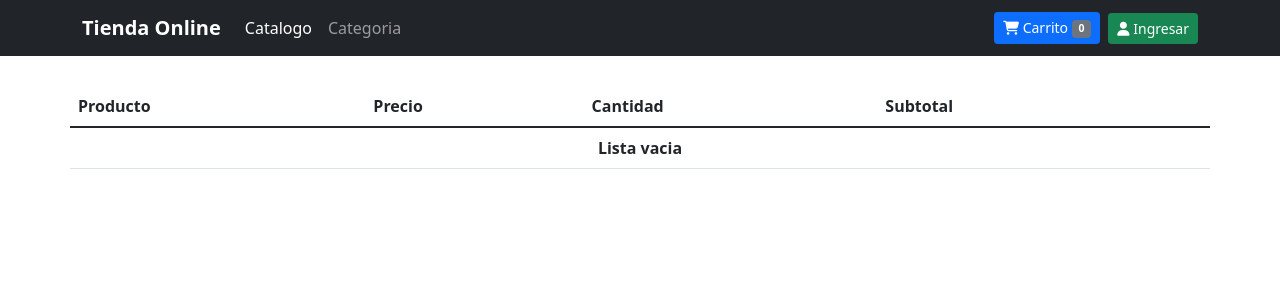
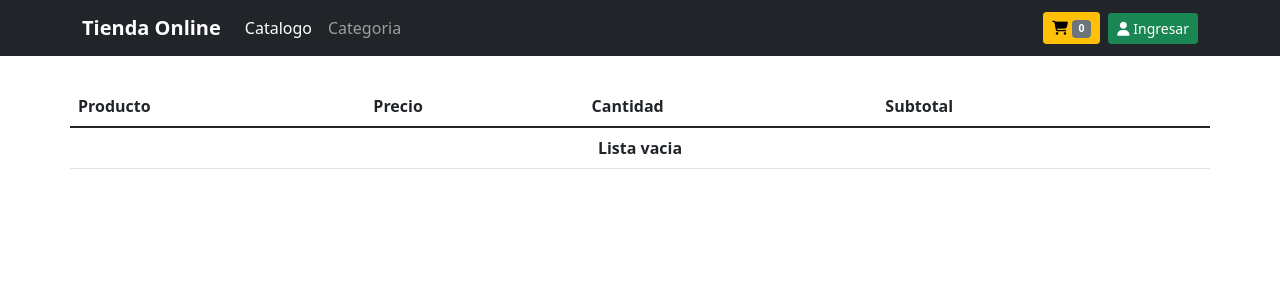
Before and after one commit to Jair-pi/tiendaOnline, a PHP site: page /tiendaOnline/checkout.php in a window 1280 px wide. Shown: the top 300 px of the page. Run offline with PHP 8.4, Linux system fonts and the light colour scheme; data that the repository does not hold is empty; some libraries are stand-ins or nearby versions.

Commit message:
actualizado

```diff
--- a/checkout.php
+++ b/checkout.php
@@ -86,7 +86,7 @@ if($productos != null){
                                 <div id="subtotal_<?php echo $_id; ?>" name="subtotal[]"><?php echo MONEDA . number_format($subtotal, 2, '.', ','); ?></div>
                             </td>
                             <td>
-                                <a id="eliminar" class="btn btn-warning btn-sm" data-bs-id="<?php echo $_id; ?>" data-bs-toggle="modal" data-bs-target="#eliminaModal"><i class="fa-solid fa-trash"></i> Eliminar</a>
+                                <a id="eliminar" class="btn btn-danger btn-sm" data-bs-id="<?php echo $_id; ?>" data-bs-toggle="modal" data-bs-target="#eliminaModal"><i class="fa-solid fa-trash"></i></a>
                             </td>
                         </tr>
                         <?php } ?>
@@ -109,7 +109,7 @@ if($productos != null){
                     <?php if(isset($_SESSION['user_cliente'])){ ?>
                         <a href="pago.php" class="btn btn-primary btn-lg">Realizar pago</a>
                     <?php } else { ?>
-                        <a href="login.php?pago" class="btn btn-primary btn-lg">Realizar pago</a>
+                        <a href="login.php?pago" class="btn btn-primary btn-lg"><i class="fa-solid fa-cash-register"></i> Realizar pago</a>
                     <?php } ?>
 
                 </div>
--- a/details.php
+++ b/details.php
@@ -169,16 +169,16 @@ if ($id == '' || $token == '') {
                     </div>
 
 
-                    <div class="col-3 my-3">
+                    <div class="col-2 my-3">
                         Cantidad:<input class="form-control" id="cantidad" name="cantidad" type="number" min="1" max="10" value="1">
                     </div>
 
-                    <div class="col-3 my-3">
+                    <div class="col-2 my-3">
                         <input class="form-control" id="nuevo_precio">
                     </div>
 
                     <div class="d-grid gap-3 col-10 mx-auto">
-                        <button class="btn btn-primary" type="button">Comprar ahora</button>
+
                         <button class="btn btn-outline-primary" type="button" onclick="addProducto(<?php echo $id; ?>, cantidad.value, '<?php echo $token_tmp; ?>')">Agregar al carrito</button>
                     </div>
                 </div>
--- a/index.php
+++ b/index.php
@@ -62,7 +62,7 @@ $resultado = $sql->fetchAll(PDO::FETCH_ASSOC);
                                         <div class="btn-group">
                                             <a href="details.php?id=<?php echo $row['id'];  ?>&token=<?php echo
                                             hash_hmac('sha1', $row['id'], KEY_TOKEN); ?>"
-                                            class="btn btn-primary">Detalles</a>
+                                            class="btn btn-warning">Detalles</a>
                                         </div>
                                         <button class="btn btn-outline-success" type="button"
                                         onclick="addProducto(<?php echo $row['id']; ?>, '<?php echo hash_hmac('sha1', $row['id'], KEY_TOKEN); ?>')"
--- a/menu.php
+++ b/menu.php
@@ -26,8 +26,8 @@
                             <a href="#" class="nav-link">Categoria</a>
                         </li>
                     </ul>
-                        <a href="checkout.php" class="btn btn-primary btn-sm me-2"><i class="fa-solid fa-cart-shopping"></i>
-                            Carrito <span id="num_cart" class="badge bg-secondary"><?php echo $num_cart; ?></span>
+                        <a href="checkout.php" class="btn btn-warning btn-sm me-2"><i class="fa-solid fa-cart-shopping"></i>
+                             <span id="num_cart" class="badge bg-secondary"><?php echo $num_cart; ?></span>
                         </a>
 
                         <?php if(isset($_SESSION['user_id'])){ ?>
```
